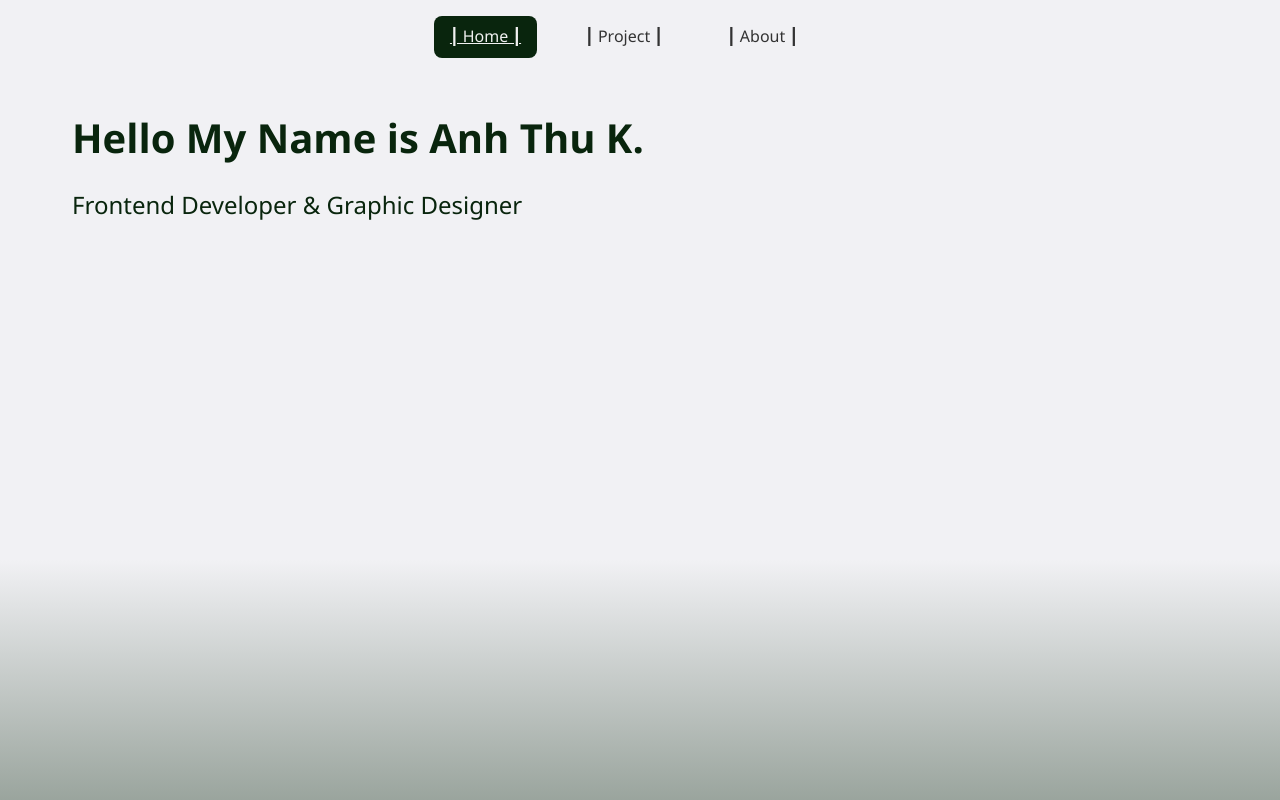
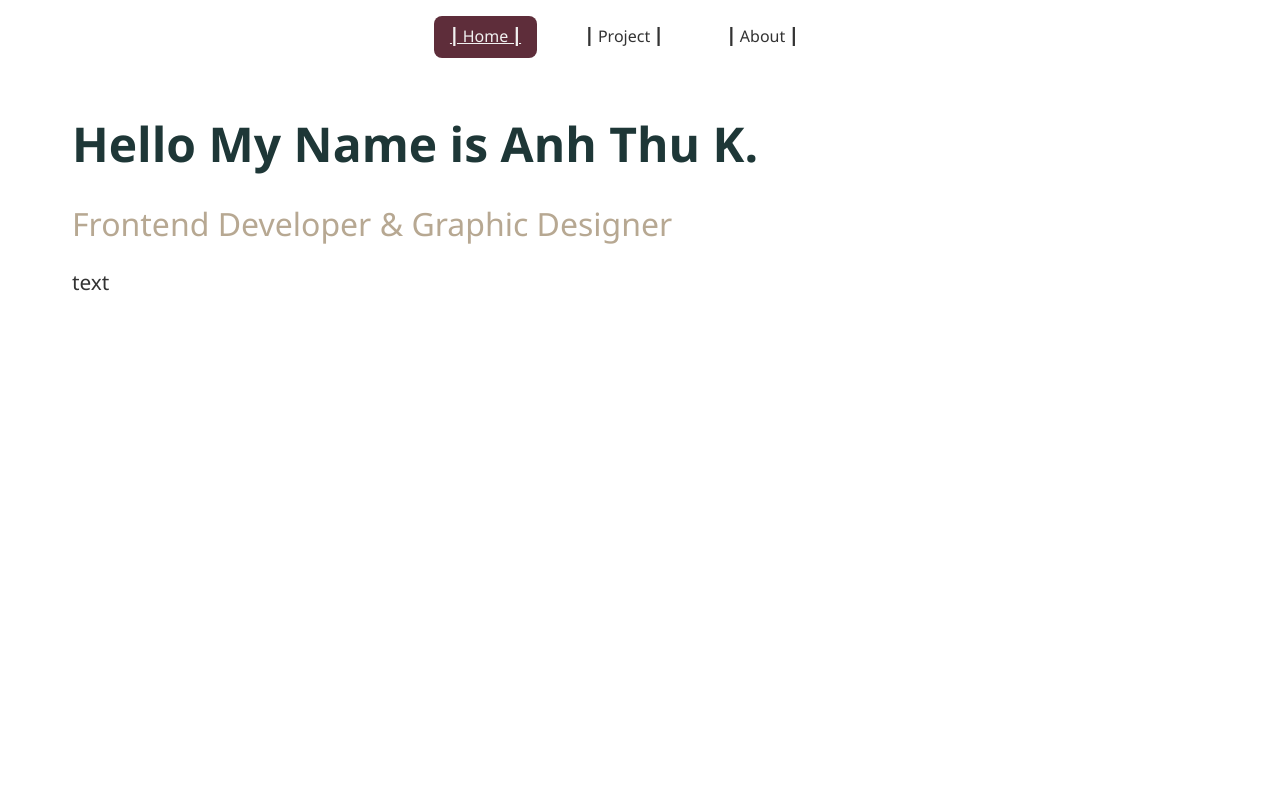
Before and after one commit to eaa24fnie/Portfolio-Anh-Thu, a React (Vite) app: page / in a window 1280 px wide. Built offline with nearby package versions, Linux system fonts and the light colour scheme.

Commit message:
Colorscheme sat

```diff
--- a/index.html
+++ b/index.html
@@ -6,6 +6,7 @@
     <meta name="viewport" content="width=device-width, initial-scale=1.0" />
     <title>Anh Thu K.</title>
   </head>
+
   <body>
     <div id="root"></div>
     <script type="module" src="/src/main.jsx"></script>
--- a/src/Pages/Home.jsx
+++ b/src/Pages/Home.jsx
@@ -3,6 +3,7 @@ export default function Home() {
     <section className="page">
       <h1>Hello My Name is Anh Thu K.</h1>
       <h2>Frontend Developer & Graphic Designer</h2>
+      <p>text</p>
     </section>
   );
 }
--- a/src/index.css
+++ b/src/index.css
@@ -1,11 +1,10 @@
 :root {
-  --primary-color: rgb(30, 61, 38);
-  --primary-dark: rgb(9, 37, 13);
-  --primary-light: rgb(172, 201, 176);
-  --background: #f1f1f4;
+  --primary-color: #627A65;
+  --primary-dark: #1E3737;
+  --primary-light: #B7A892;
+  --burgundy: #5E2D3A;
   --text-dark: #333;
-  --text-light: #f1f1f1;
-  --white: #ffffff;
+  --light: #f1f1f1;
   --border-radius: 8px;
   --shadow: 0 2px 8px rgba(0, 0, 0, 0.1);
 }
@@ -45,14 +44,14 @@ nav a {
 }
 
 nav a:hover {
-  color: var(--text-light);
+  color: var(--light);
   background-color: var(--primary-dark);
   animation: hoverEffect 0.3s forwards;
 }
 
 .active {
-  background-color: var(--primary-dark);
-  color: var(--text-light);
+  background-color: var(--burgundy);
+  color: var(--light);
   text-decoration: underline;
 }
 
@@ -64,13 +63,21 @@ main {
   margin: 0 auto;
 }
 
-h1, h2, h3 {
+h1 {
   color: var(--primary-dark);
   margin-bottom: 1rem;
-  font-size: 2.5rem;
+  font-size: 3rem;
 }
 
 h2 {
-  font-size: 1.5rem;
-  font-weight: 100;
+  color: var(--primary-light);
+  font-size: 2rem;
+  font-weight: 200;
+  margin-bottom: 1rem;
 }
+
+p {
+  color: var(--text-dark);
+  font-size: 1.3rem;
+  margin-bottom: 1rem;
+}
```
